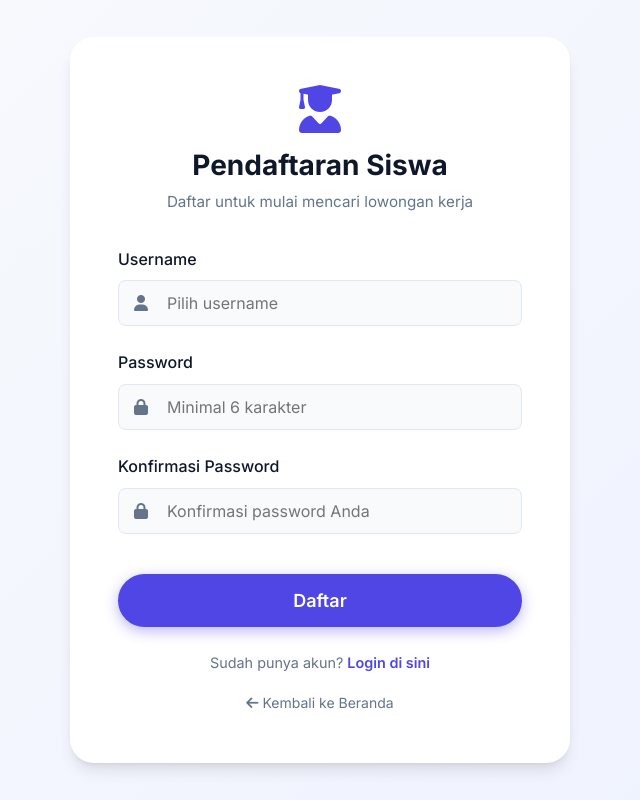
After one commit to SMTI-Pontianak/TP-Rekrutmen, a PHP site: page /siswa_register.php in a window 1280 px wide. The commit adds this page. Shown: the whole page, without its empty margins (320-960 px from the left). Run offline with PHP 8.4, Linux system fonts and the light colour scheme.

Commit message:
Implement siswa registration, dashboard, and role-based redirection in login

```diff
--- /dev/null
+++ b/siswa_register.php
@@ -0,0 +1,142 @@
+<?php
+session_start();
+require_once 'config.php';
+
+if (isset($_SESSION['user_id'])) {
+    header("Location: siswa_dashboard.php");
+    exit;
+}
+
+$error = '';
+$success = '';
+
+if ($_SERVER["REQUEST_METHOD"] == "POST") {
+    $username = $conn->real_escape_string($_POST['username']);
+    $password = $_POST['password'];
+    $confirm_password = $_POST['confirm_password'];
+
+    // Validations
+    if (empty($username) || empty($password) || empty($confirm_password)) {
+        $error = "Semua field harus diisi!";
+    } else if ($password !== $confirm_password) {
+        $error = "Password tidak cocok!";
+    } else if (strlen($password) < 6) {
+        $error = "Password minimal 6 karakter!";
+    } else {
+        // Check if username exists
+        $check_sql = "SELECT id FROM users WHERE username = '$username'";
+        $check_res = $conn->query($check_sql);
+        if ($check_res->num_rows > 0) {
+            $error = "Username sudah digunakan. Silakan pilih username lain.";
+        } else {
+            // Insert
+            $hashed_password = password_hash($password, PASSWORD_DEFAULT);
+            $insert_sql = "INSERT INTO users (username, password, role) VALUES ('$username', '$hashed_password', 'siswa')";
+
+            if ($conn->query($insert_sql) === TRUE) {
+                $success = "Pendaftaran berhasil! Anda sekarang bisa login.";
+            } else {
+                $error = "Terjadi kesalahan: " . $conn->error;
+            }
+        }
+    }
+}
+?>
+<!DOCTYPE html>
+<html lang="en">
+<head>
+    <meta charset="UTF-8">
+    <meta name="viewport" content="width=device-width, initial-scale=1.0">
+    <title>Pendaftaran Siswa - TP Rekrutmen</title>
+    <link rel="stylesheet" href="assets/css/style.css">
+    <link rel="stylesheet" href="https://cdnjs.cloudflare.com/ajax/libs/font-awesome/6.4.0/css/all.min.css">
+    <style>
+        body {
+            display: flex;
+            align-items: center;
+            justify-content: center;
+            min-height: 100vh;
+            background: linear-gradient(135deg, var(--bg-main), var(--primary-light));
+            padding: 2rem 0;
+        }
+        .login-card {
+            background: var(--bg-surface);
+            padding: 48px;
+            border-radius: var(--radius-lg);
+            box-shadow: var(--shadow-lg);
+            width: 100%;
+            max-width: 500px;
+        }
+        .login-header {
+            text-align: center;
+            margin-bottom: 32px;
+        }
+        .login-header i {
+            font-size: 3rem;
+            color: var(--primary);
+            margin-bottom: 16px;
+        }
+    </style>
+</head>
+<body>
+
+    <div class="login-card">
+        <div class="login-header">
+            <i class="fa-solid fa-user-graduate"></i>
+            <h1 style="font-size: 1.75rem; color: var(--dark);">Pendaftaran Siswa</h1>
+            <p style="color: var(--text-muted); font-size: 0.95rem; margin-top: 8px;">Daftar untuk mulai mencari lowongan kerja</p>
+        </div>
+
+        <?php if(!empty($error)): ?>
+            <div class="alert alert-danger"><i class="fa-solid fa-circle-exclamation"></i> <?php echo $error; ?></div>
+        <?php endif; ?>
+
+        <?php if(!empty($success)): ?>
+            <div class="alert alert-success"><i class="fa-solid fa-circle-check"></i> <?php echo $success; ?></div>
+            <div style="text-align: center; margin-top: 24px;">
+                <a href="login.php" class="btn btn-primary" style="width: 100%; justify-content: center;">Ke Halaman Login</a>
+            </div>
+        <?php else: ?>
+            <form action="<?php echo htmlspecialchars($_SERVER["PHP_SELF"]); ?>" method="POST">
+
+                <div class="form-group">
+                    <label class="form-label" for="username">Username</label>
+                    <div style="position: relative;">
+                        <i class="fa-solid fa-user" style="position: absolute; left: 16px; top: 50%; transform: translateY(-50%); color: var(--text-muted);"></i>
+                        <input type="text" id="username" name="username" class="form-control" style="padding-left: 48px;" required placeholder="Pilih username">
+                    </div>
+                </div>
+
+                <div class="form-group">
+                    <label class="form-label" for="password">Password</label>
+                    <div style="position: relative;">
+                        <i class="fa-solid fa-lock" style="position: absolute; left: 16px; top: 50%; transform: translateY(-50%); color: var(--text-muted);"></i>
+                        <input type="password" id="password" name="password" class="form-control" style="padding-left: 48px;" required placeholder="Minimal 6 karakter">
+                    </div>
+                </div>
+
+                <div class="form-group">
+                    <label class="form-label" for="confirm_password">Konfirmasi Password</label>
+                    <div style="position: relative;">
+                        <i class="fa-solid fa-lock" style="position: absolute; left: 16px; top: 50%; transform: translateY(-50%); color: var(--text-muted);"></i>
+                        <input type="password" id="confirm_password" name="confirm_password" class="form-control" style="padding-left: 48px;" required placeholder="Konfirmasi password Anda">
+                    </div>
+                </div>
+
+                <button type="submit" class="btn btn-primary" style="width: 100%; justify-content: center; padding: 1rem; font-size: 1.125rem; margin-top: 16px;">
+                    Daftar
+                </button>
+
+                <div style="text-align: center; margin-top: 24px; font-size: 0.9rem; color: var(--text-muted);">
+                    Sudah punya akun? <a href="login.php" style="font-weight: 600;">Login di sini</a>
+                </div>
+
+                <div style="text-align: center; margin-top: 16px;">
+                    <a href="index.php" style="font-size: 0.875rem; color: var(--text-muted);"><i class="fa-solid fa-arrow-left"></i> Kembali ke Beranda</a>
+                </div>
+            </form>
+        <?php endif; ?>
+    </div>
+
+</body>
+</html>
```
Also changed, not shown: index.php (+17 -1 lines), login.php (+7 -1 lines), setup_db.php (+8 -0 lines), siswa_dashboard.php (added, +229 -0 lines).
